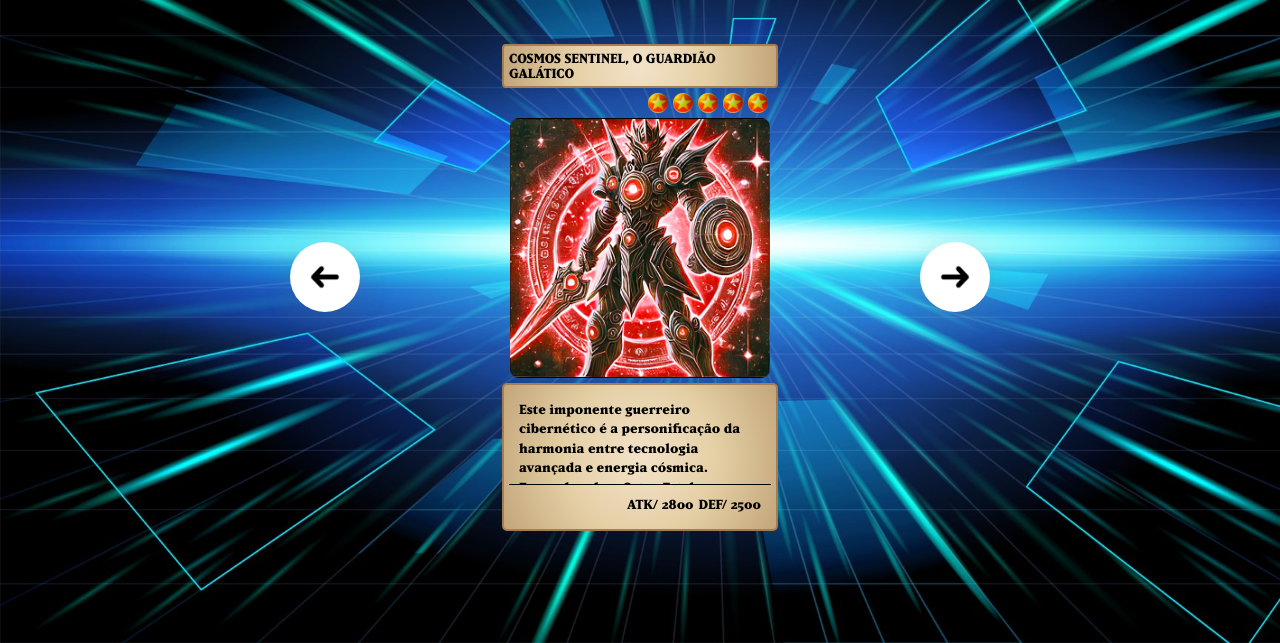
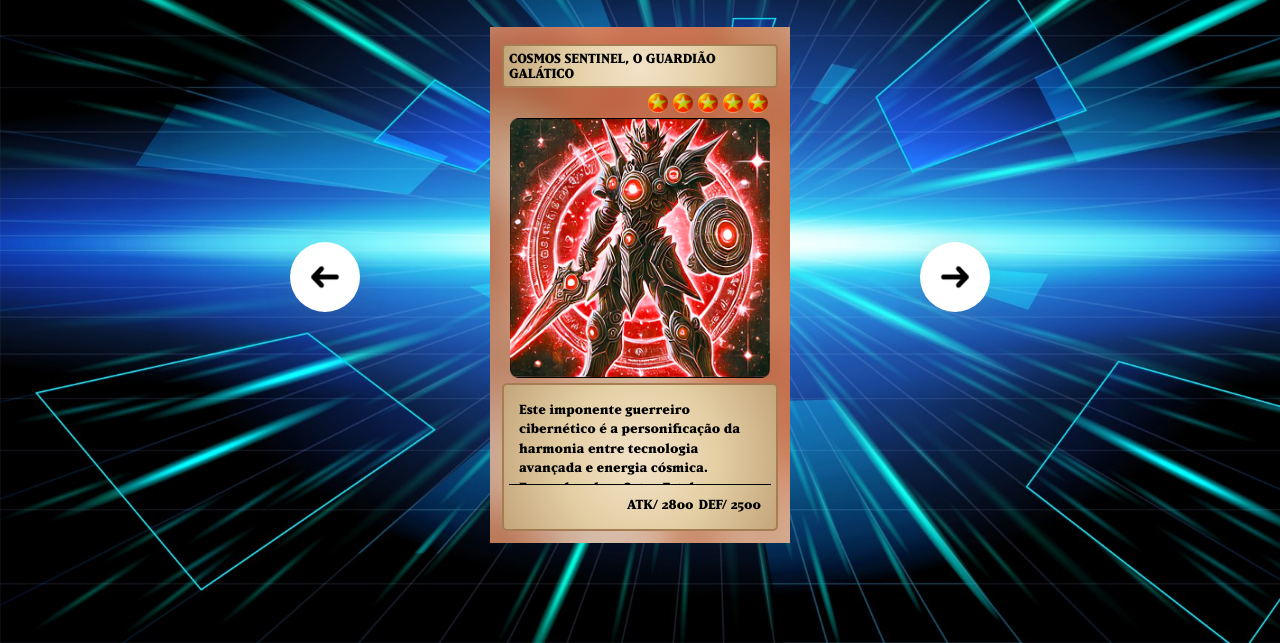
Before and after one commit to rik-404/projeto-clone-yu-gi-oh, a plain HTML site: page index.html in a window 1280 px wide. Shown: the part 157-800 px from the top of the page. Drawn offline with Linux system fonts and the light colour scheme.

Commit message:
Update estilos.css

```diff
--- a/src/css/estilos.css
+++ b/src/css/estilos.css
@@ -111,7 +111,7 @@ body {
 }
 
 .fundo-1 {
-    background: url(./src/imagens/fundo-1.jpg);
+    background: url(../imagens/fundo-1.jpg);
 }
 
 .fundo-2 {
```
